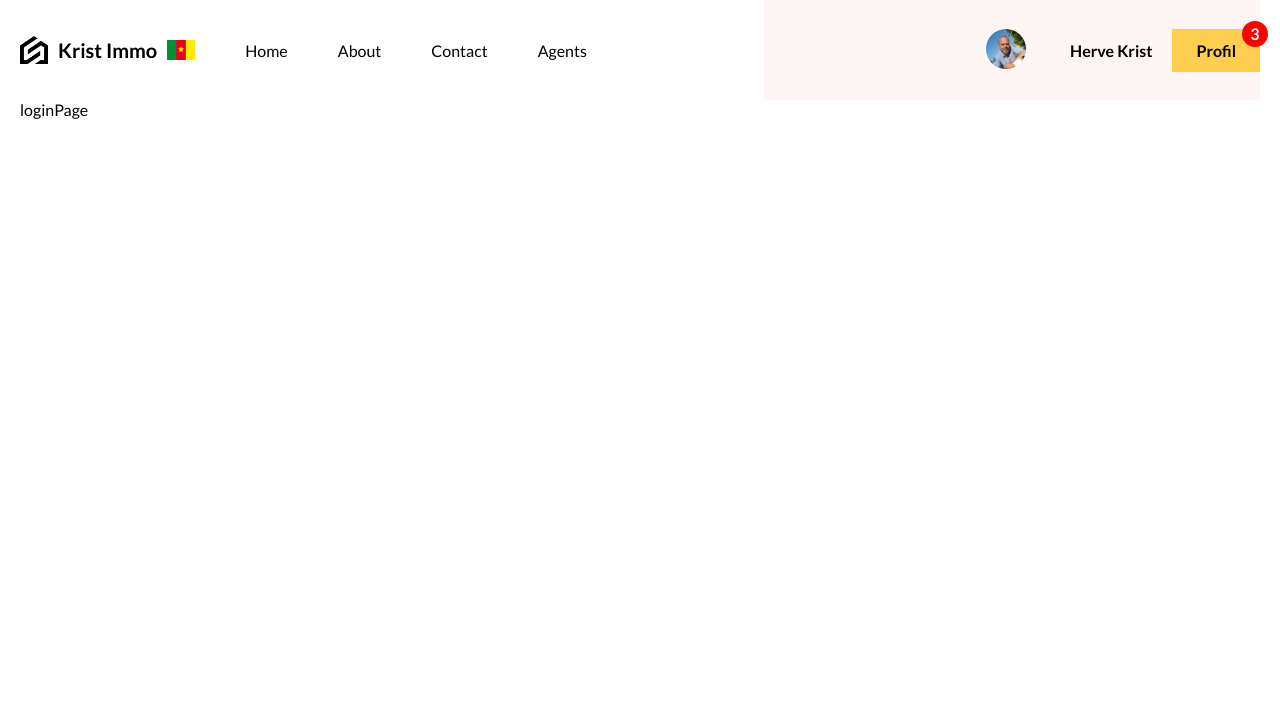
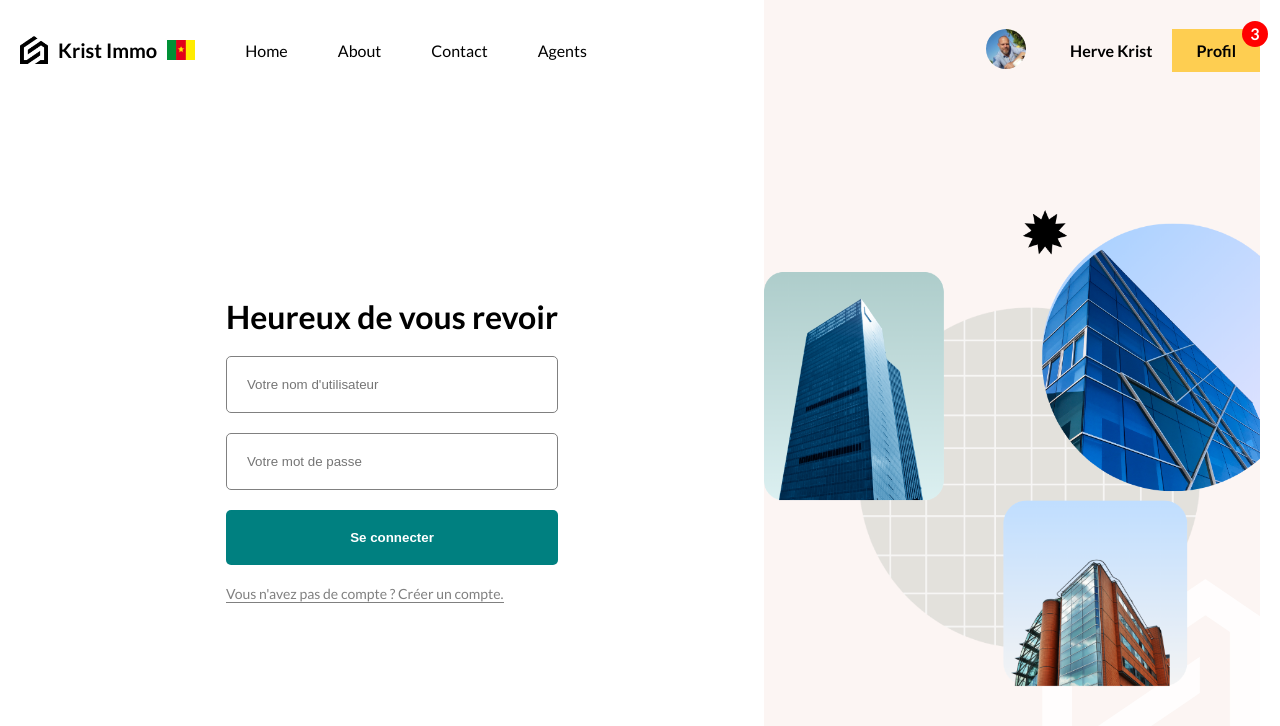
Before and after one commit to JorgeDaSilva72/react-estate-full-stack, a React (Vite) app in the folder client/: page /login in a window 1280 px wide. Shown: the top 726 px of the page. Built offline with nearby package versions, Linux system fonts and the light colour scheme.

Commit message:
Creation of the login page and connection to the back end successfull.

```diff
--- a/client/src/routes/login/login.jsx
+++ b/client/src/routes/login/login.jsx
@@ -1,7 +1,72 @@
+import { useContext, useState } from "react";
 import "./login.scss";
+import { Link, useNavigate } from "react-router-dom";
+import apiRequest from "../../lib/apiRequest";
+// import { AuthContext } from "../../context/AuthContext";
 
 function Login() {
-  return <div className="login">loginPage</div>;
+  const [error, setError] = useState("");
+  const [isLoading, setIsLoading] = useState(false);
+
+  // const { updateUser } = useContext(AuthContext);
+
+  const navigate = useNavigate();
+
+  const handleSubmit = async (e) => {
+    e.preventDefault();
+    setIsLoading(true);
+    setError("");
+    const formData = new FormData(e.target);
+
+    const username = formData.get("username");
+    const password = formData.get("password");
+
+    try {
+      const res = await apiRequest.post("/auth/login", {
+        username,
+        password,
+      });
+
+      // updateUser(res.data);
+
+      navigate("/");
+    } catch (err) {
+      setError(err.response.data.message);
+    } finally {
+      setIsLoading(false);
+    }
+  };
+  return (
+    <div className="login">
+      <div className="formContainer">
+        <form onSubmit={handleSubmit}>
+          <h1>Heureux de vous revoir</h1>
+          <input
+            name="username"
+            required
+            minLength={3}
+            maxLength={20}
+            type="text"
+            placeholder="Votre nom d'utilisateur"
+          />
+          <input
+            name="password"
+            type="password"
+            required
+            placeholder="Votre mot de passe"
+          />
+          <button disabled={isLoading}>Se connecter</button>
+          {error && <span>{error}</span>}
+          <Link to="/register">
+            Vous n'avez pas de compte ? Créer un compte.
+          </Link>
+        </form>
+      </div>
+      <div className="imgContainer">
+        <img src="/bg.png" alt="" />
+      </div>
+    </div>
+  );
 }
 
 export default Login;
--- a/client/src/routes/login/login.scss
+++ b/client/src/routes/login/login.scss
@@ -1,2 +1,66 @@
+@import "../../responsive.scss";
+
 .login {
+  height: 100%;
+  display: flex;
+
+  .formContainer {
+    flex: 3;
+    height: 100%;
+    display: flex;
+    align-items: center;
+    justify-content: center;
+
+    form {
+      display: flex;
+      flex-direction: column;
+      gap: 20px;
+
+      input {
+        padding: 20px;
+        border: 1px solid gray;
+        border-radius: 5px;
+      }
+
+      button {
+        padding: 20px;
+        border-radius: 5px;
+        border: none;
+        background-color: teal;
+        color: white;
+        font-weight: bold;
+        cursor: pointer;
+
+        &:disabled {
+          background-color: #bed9d8;
+          cursor: not-allowed;
+        }
+      }
+
+      span {
+        color: rgba(255, 0, 0, 0.591);
+      }
+
+      a {
+        font-size: 14px;
+        color: gray;
+        border-bottom: 1px solid gray;
+        width: max-content;
+      }
+    }
+  }
+
+  .imgContainer {
+    flex: 2;
+    background-color: #fcf5f3;
+    display: flex;
+    align-items: center;
+    justify-content: center;
+    img {
+      width: 100%;
+    }
+    @include sm {
+      display: none;
+    }
+  }
 }
--- a/client/src/routes/register/register.jsx
+++ b/client/src/routes/register/register.jsx
@@ -38,9 +38,17 @@
       <div className="formContainer">
         <form onSubmit={handleSubmit}>
           <h1>Créer un compte</h1>
-          <input name="username" type="text" placeholder="Username" />
-          <input name="email" type="text" placeholder="Email" />
-          <input name="password" type="password" placeholder="Password" />
+          <input
+            name="username"
+            type="text"
+            placeholder="Votre nom d'utilisateur"
+          />
+          <input name="email" type="text" placeholder="Votre e-mail" />
+          <input
+            name="password"
+            type="password"
+            placeholder="Votre mot de passe"
+          />
           <button disabled={isLoading}>S'inscrire</button>
           {error && <span>{error}</span>}
           <Link to="/login">Vous avez déjà un compte ? Se connecter</Link>
--- a/client/src/routes/register/register.scss
+++ b/client/src/routes/register/register.scss
@@ -1,3 +1,5 @@
+@import "../../responsive.scss";
+
 .registerPage {
   height: 100%;
   display: flex;
@@ -57,5 +59,8 @@
     img {
       width: 100%;
     }
+    @include sm {
+      display: none;
+    }
   }
 }
```
